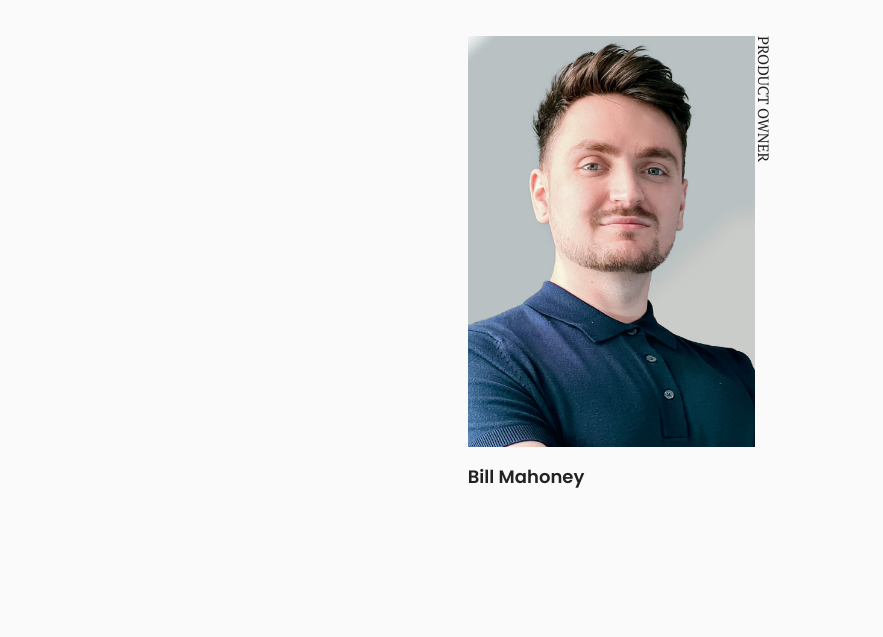
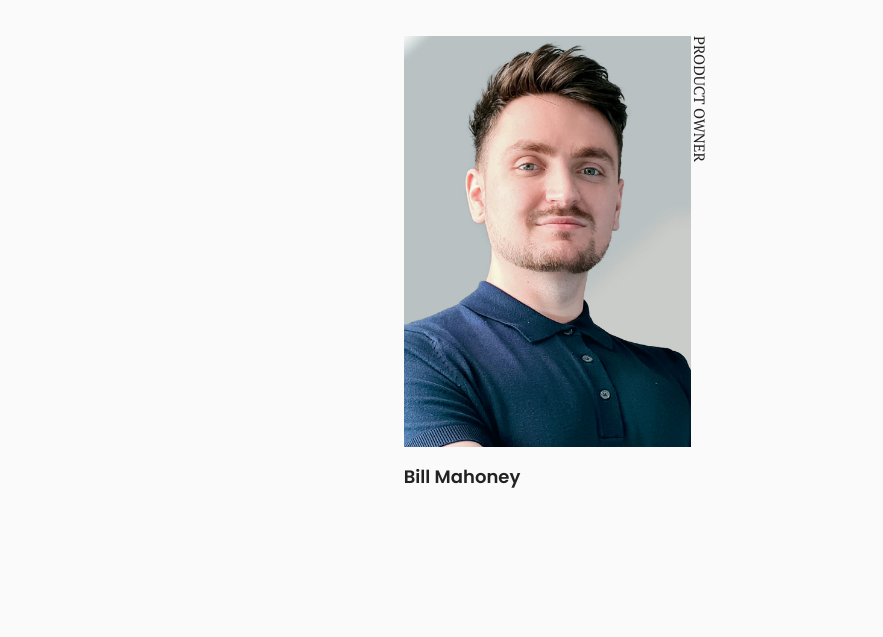
Before and after one commit to Roberto-vic/teamCrew, a website built with Parcel: page index.html in a window 1280 px wide. Shown: the part 163-800 px from the top of the page, without its empty margins (0-883 px from the left). Built offline with nearby package versions, Linux system fonts and the light colour scheme.

Commit message:
Update main.css

```diff
--- a/css/main.css
+++ b/css/main.css
@@ -93,7 +93,7 @@ textarea {
     justify-content: center;
     align-items: center;
     background-color: #fafafa;
-    max-width: 100vw;
+    max-width: 90vw;
   }
 
   header{
```
